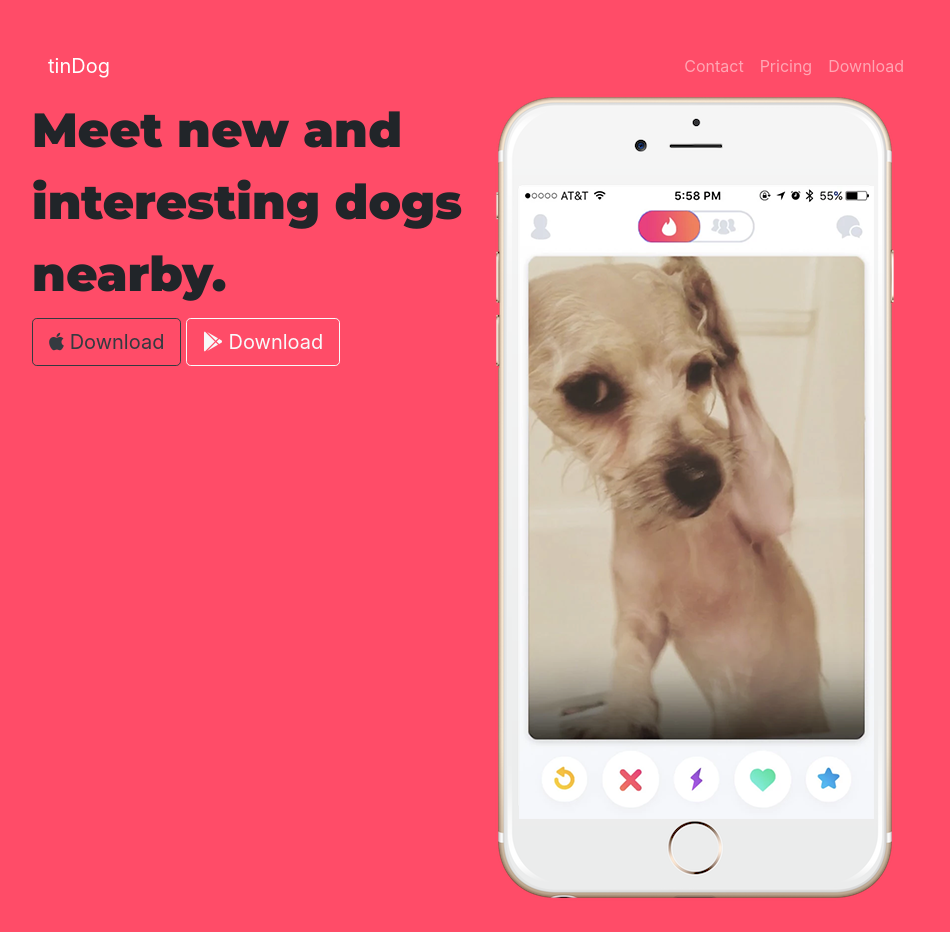
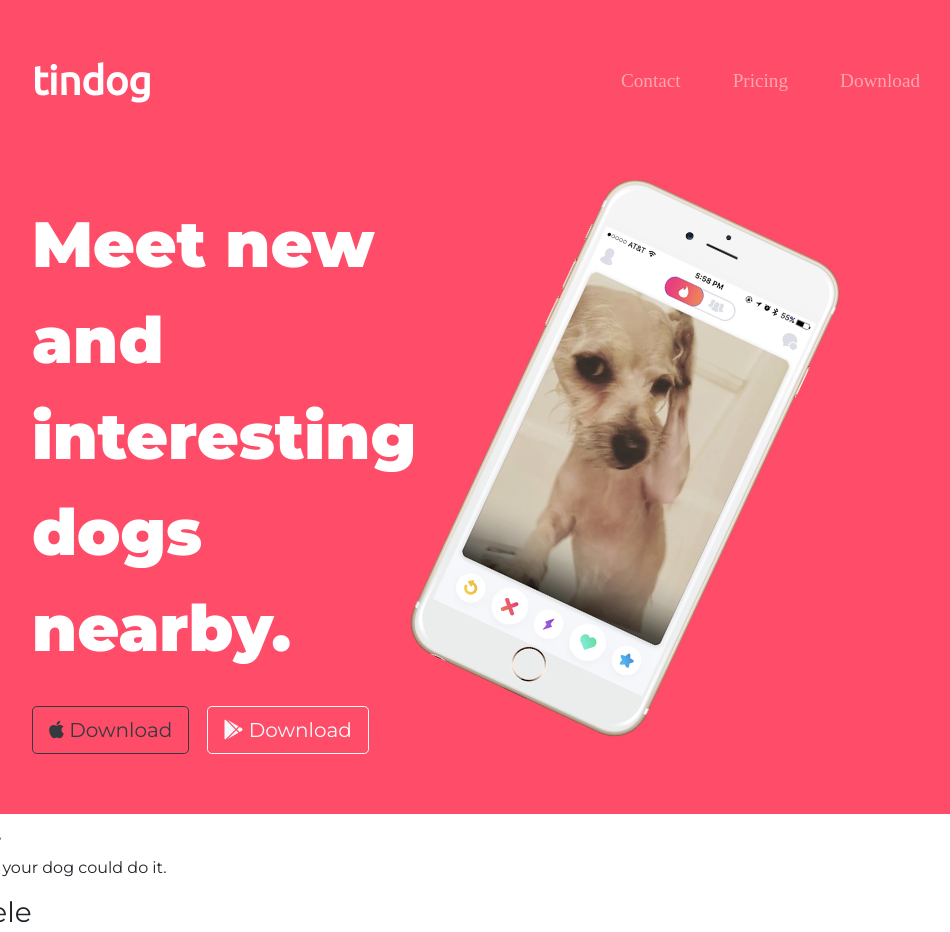
Before and after one commit to ToddSpainhour/tinDog-bootstrap-tutorial, a plain HTML site: page index.html in a window 1280 px wide. Shown: the top 932 px of the page, without its empty margins (160-1110 px from the left). Drawn offline with nearby package versions, Linux system fonts and the light colour scheme.

Commit message:
title section complete

```diff
--- a/index.html
+++ b/index.html
@@ -7,6 +7,7 @@
 
         <!-- Google Fonts -->
         <link href="https://fonts.googleapis.com/css?family=Montserrat:100,400,900&display=swap" rel="stylesheet">
+        <link href="https://fonts.googleapis.com/css?family=Ubuntu&display=swap" rel="stylesheet">
 
         <!-- CSS Stylesheets -->
         <link rel="stylesheet" href="https://stackpath.bootstrapcdn.com/bootstrap/4.4.1/css/bootstrap.min.css" integrity="sha384-Vkoo8x4CGsO3+Hhxv8T/Q5PaXtkKtu6ug5TOeNV6gBiFeWPGFN9MuhOf23Q9Ifjh" crossorigin="anonymous">
@@ -24,7 +25,7 @@
     <section id="title">
         <div class="container-fluid">
               <nav class="navbar navbar-expand-lg navbar-dark">
-                  <a class="navbar-brand" href="">tinDog</a>
+                  <a class="navbar-brand" href="">tindog</a>
                   <button class="navbar-toggler" type="button" data-toggle="collapse" data-target="#navbarTogglerDemo01" aria-controls="navbarTogglerDemo01" aria-expanded="false" aria-label="Toggle navigation">
                       <span class="navbar-toggler-icon"></span>
                   </button>
@@ -48,11 +49,11 @@
           <div class="row">
             <div class="col-lg-6">
                 <h1>Meet new and interesting dogs nearby.</h1>
-                 <button type="button" class="btn btn-lg btn-outline-dark"> <i class="fab fa-apple"></i> Download</button>
-                 <button type="button" class="btn btn-lg btn-outline-light"><i class="fab fa-google-play"></i> Download</button>
+                 <button type="button" class="btn btn-lg btn-outline-dark download-button"><i class="fab fa-apple"></i> Download</button>
+                 <button type="button" class="btn btn-lg btn-outline-light download-button"><i class="fab fa-google-play"></i> Download</button>
               </div>
               <div class="col-lg-6">
-                <img src="images/iphone6.png" alt="iphone-mockup">
+                <img src="images/iphone6.png" class="iphone_img" alt="iphone-mockup">
               </div>
           </div>
         </div>
--- a/main.css
+++ b/main.css
@@ -1,6 +1,7 @@
 
 #title {
     background-color: #ff4c68;
+    color: white;
 }
 
 
@@ -8,16 +9,55 @@
     padding: 3% 15%;
 }
 
+.navbar {
+    padding-bottom: 5rem;
+    padding-left: 0px;
+    padding-right: 0px;
+}
+
+.nav-item {
+    padding: 0 18px;;
+}
+
+.nav-link {
+font-family: 'Monterrat';
+font-size: 1.2rem;
+}
+
+.navbar-brand {
+    font-family: 'Ubuntu';
+    font-size: 2.5rem;
+    font-weight: bold;
+}
+
+/* download buttons */
+.download-button {
+    margin: 5% 3% 5% 0
+}
 
 h1 {
     font-family:'Montserrat', sans-serif;
     font-weight:900;
-    font-size: 3rem;
+    font-size: 4rem;
     line-height: 1.5;
 }
 
+body {
+    font-family:'Montserrat';
+}
+
+.iphone_img {
+    width: 60%;
+    transform: rotate(25deg);
+
+}
+
+
+    /* clip: rect(0px,0px,200px,0px); */
+    /* width: 75%; */
 
 
 /*  font-family: 'Open Sans', sans-serif
     font-family: 'Montserrat', sans-serif;
+    font-family: 'Ubuntu', sans-serif;
 */
```
